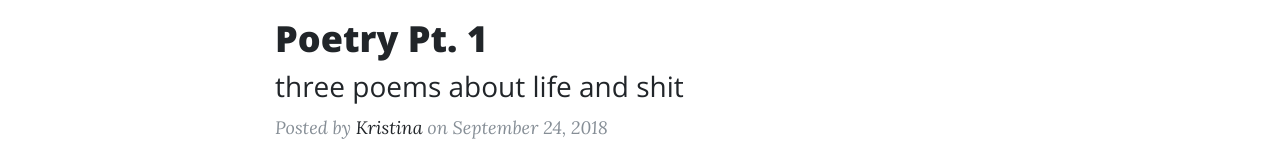
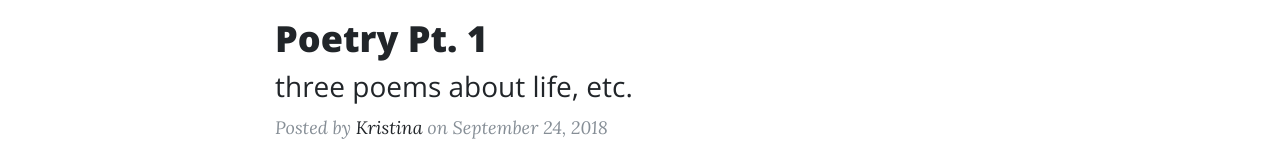
Before and after one commit to klaue/anothergoddessblog, a website: page index.html in a window 1280 px wide. Shown: the part 567-727 px from the top of the page. Drawn offline with nearby package versions, Linux system fonts and the light colour scheme.

Commit message:
no swear words

```diff
--- a/index.html
+++ b/index.html
@@ -82,7 +82,7 @@
                 Poetry Pt. 1
               </h2>
               <h3 class="post-subtitle">
-                three poems about life and shit
+                three poems about life, etc.
                 </h3>
             </a>
             <p class="post-meta">Posted by
```
